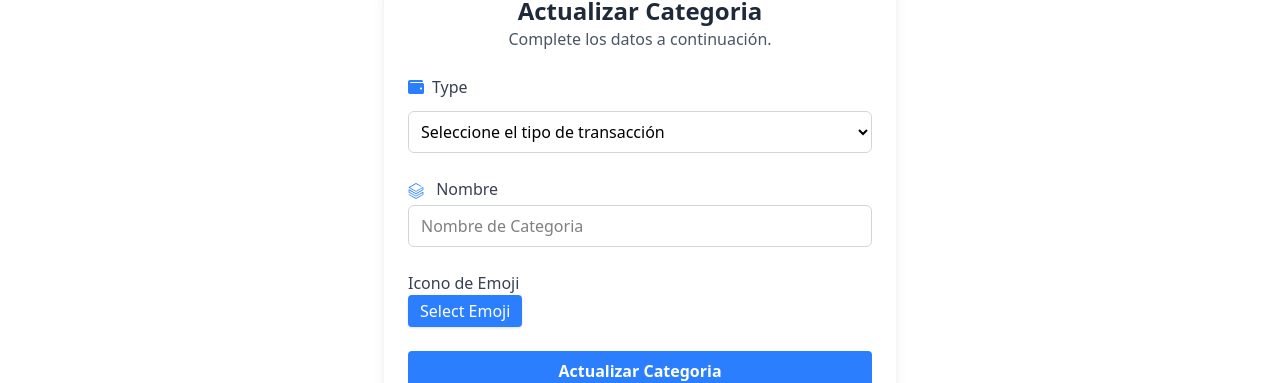
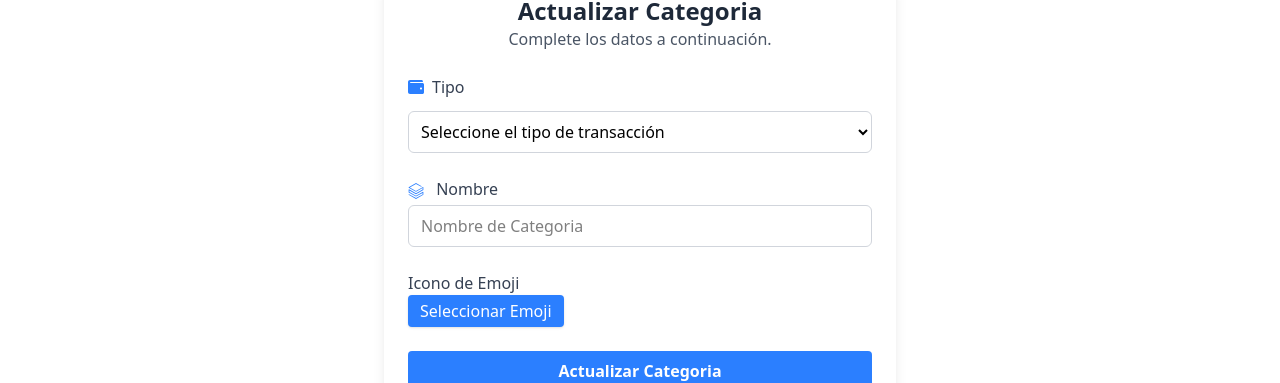
Before and after one commit to bajoelabrigo/mern-expenses-track, a React (Vite) app in the folder frontend/: page /update-category/1 in a window 1280 px wide. Shown: the part 133-516 px from the top of the page. Built offline with nearby package versions, Linux system fonts and the light colour scheme; no server answers; sample sign-in values are in the browser's storage.

Commit message:
update categories

```diff
--- a/frontend/src/components/category/UpdateCategory.jsx
+++ b/frontend/src/components/category/UpdateCategory.jsx
@@ -1,22 +1,21 @@
 import React, { useEffect, useState } from "react";
 import { useFormik } from "formik";
 import * as Yup from "yup";
-import {
-  FaWallet,
-} from "react-icons/fa";
+import { FaWallet } from "react-icons/fa";
 import { SiDatabricks } from "react-icons/si";
 import { useMutation, useQuery } from "@tanstack/react-query";
 import { useNavigate, useParams } from "react-router-dom";
-import { updateCategoryAPI, getCategoryByIdAPI } from "../../services/category/categoryService";
+import {
+  updateCategoryAPI,
+  getCategoryByIdAPI,
+} from "../../services/category/categoryService";
 import AlertMessage from "../Alert/AlertMessage";
 import EmojiPicker from "emoji-picker-react";
 
 const validationSchema = Yup.object({
-  name: Yup.string().required("Category name is required"),
-  type: Yup.string()
-    .required("Category type is required")
-    .oneOf(["income", "expense"]),
-  icon: Yup.string().required("Emoji icon is required"),
+  name: Yup.string(), // opcional
+  type: Yup.string().oneOf(["income", "expense"]), // opcional
+  icon: Yup.string(), // opcional
 });
 
 const UpdateCategory = () => {
@@ -29,12 +28,15 @@ const UpdateCategory = () => {
     mutationKey: ["update-category"],
   });
 
+  const [initialData, setInitialData] = useState({
+    name: "",
+    type: "",
+    icon: "",
+  });
+
   const formik = useFormik({
-    initialValues: {
-      type: "",
-      name: "",
-      icon: "",
-    },
+    initialValues: initialData,
+    enableReinitialize: true,
     validationSchema,
     onSubmit: (values) => {
       mutateAsync({ ...values, id })
@@ -43,18 +45,25 @@ const UpdateCategory = () => {
     },
   });
 
-  useQuery({
-    queryKey: ["category", id],
-    queryFn: () => getCategoryByIdAPI(id),
-    enabled: !!id,
-    onSuccess: (data) => {
-      formik.setValues({
-        name: data.name,
-        type: data.type,
-        icon: data.icon || "",
-      });
-    },
-  });
+  //! ⬇️ Cargar la categorias existente al montar
+  useEffect(() => {
+    const loadCategory = async () => {
+      try {
+        const category = await getCategoryByIdAPI(id);
+        formik.setValues({
+          type: category.type || "",
+          name: category.name || "",
+          icon: category.icon || "",
+        });
+      } catch (e) {
+        console.error("Error fetching categories:", e);
+      }
+    };
+
+    if (id) {
+      loadCategory();
+    }
+  }, [id]);
 
   useEffect(() => {
     if (isSuccess) {
@@ -69,28 +78,36 @@ const UpdateCategory = () => {
       className="max-w-lg mx-auto my-10 bg-white p-6 rounded-lg shadow-lg space-y-6"
     >
       <div className="text-center">
-        <h2 className="text-2xl font-semibold text-gray-800">Actualizar Categoria</h2>
+        <h2 className="text-2xl font-semibold text-gray-800">
+          Actualizar Categoria
+        </h2>
         <p className="text-gray-600">Complete los datos a continuación.</p>
       </div>
 
       {isError && (
         <AlertMessage
           type="error"
-          message={error?.response?.data?.message || "Something happened, please try again later"}
+          message={
+            error?.response?.data?.message ||
+            "Algo pasó, por favor inténtalo de nuevo más tarde"
+          }
         />
       )}
       {isSuccess && (
         <AlertMessage
           type="success"
-          message="Category updated successfully, redirecting..."
+          message="Categoría actualizada correctamente. Redirigiendo..."
         />
       )}
 
       {/* Type */}
       <div className="space-y-2">
-        <label htmlFor="type" className="flex gap-2 items-center text-gray-700 font-medium">
+        <label
+          htmlFor="type"
+          className="flex gap-2 items-center text-gray-700 font-medium"
+        >
           <FaWallet className="text-blue-500" />
-          <span>Type</span>
+          <span>Tipo</span>
         </label>
         <select
           {...formik.getFieldProps("type")}
@@ -126,7 +143,7 @@ const UpdateCategory = () => {
             onClick={() => setShowEmojiPicker(!showEmojiPicker)}
             className="px-3 py-1 bg-blue-500 text-white rounded shadow hover:bg-blue-600 transition"
           >
-            {formik.values.icon ? formik.values.icon : "Select Emoji"}
+            {formik.values.icon ? formik.values.icon : "Seleccionar Emoji"}
           </button>
           {formik.values.icon && (
             <span className="text-2xl">{formik.values.icon}</span>
@@ -145,9 +162,10 @@ const UpdateCategory = () => {
       {/* Submit */}
       <button
         type="submit"
+        disabled={isPending}
         className="w-full bg-blue-500 hover:bg-blue-700 text-white font-bold py-2 px-4 rounded"
       >
-        Actualizar Categoria
+        {isPending ? "Actualizando..." : "Actualizar Categoria"}
       </button>
     </form>
   );
--- a/frontend/src/services/category/categoryService.js
+++ b/frontend/src/services/category/categoryService.js
@@ -10,10 +10,11 @@ export const addCategoryAPI = async ({ name, type }) => {
 };
 
 //! Update Category
-export const updateCategoryAPI = async ({ name, type, id }) => {
+export const updateCategoryAPI = async ({ name, type, icon, id }) => {
   const response = await axiosInstance.put(`/categories/update/${id}`, {
     name,
     type,
+    icon,
   });
   return response.data;
 };
```
Also changed, not shown: 2 other files (tests, documents, lock files or other folders).
